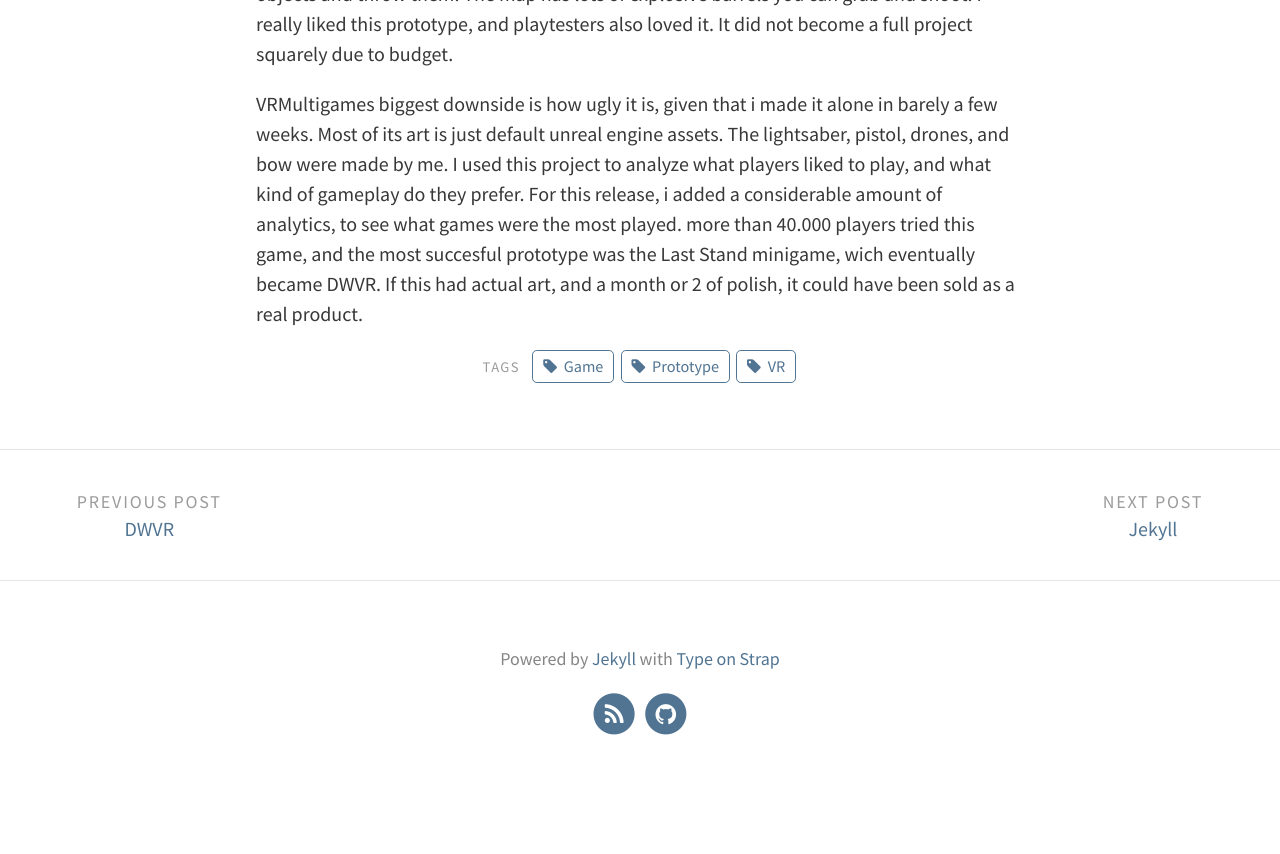
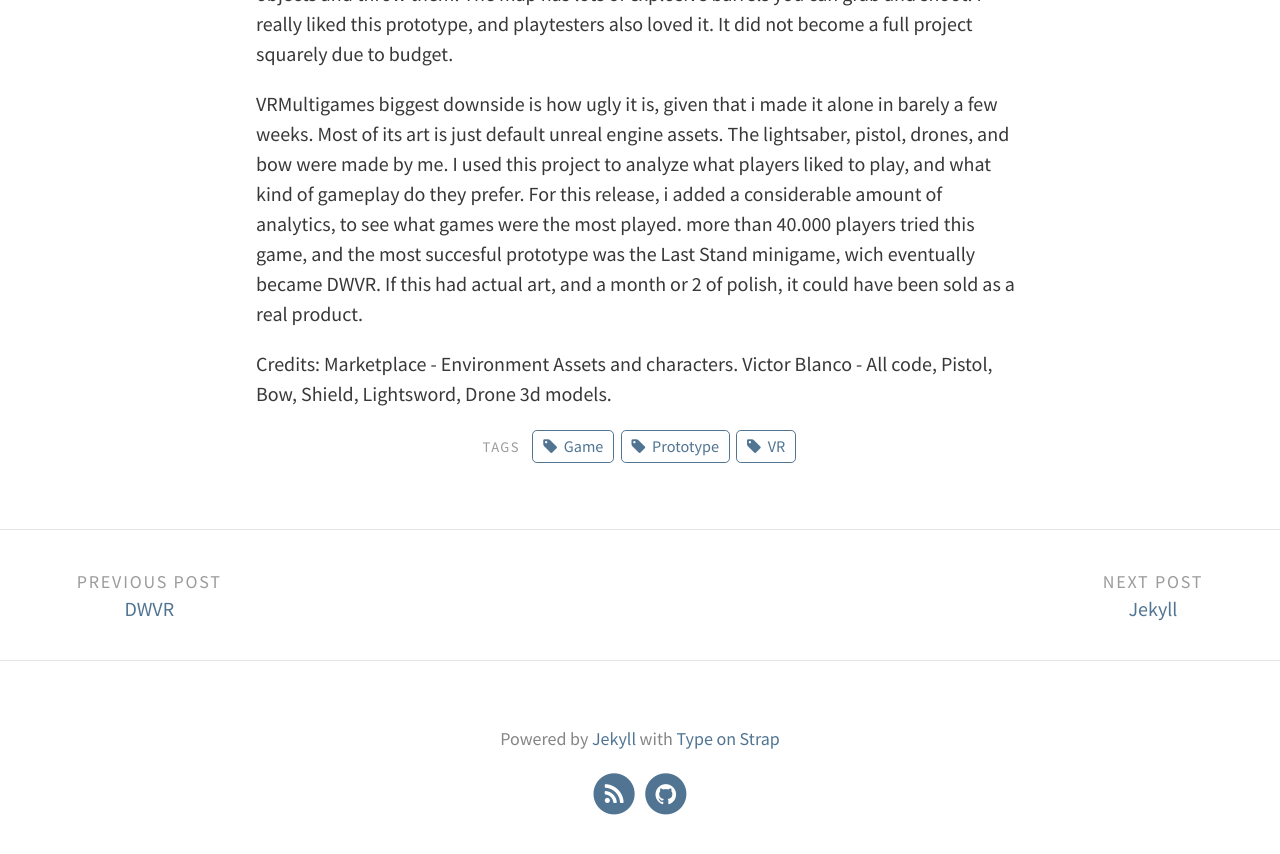
Before and after one commit to vblanco20-1/vblanco20-1.github.io, a Jekyll site: the page built from _portfolio/vrmultigames.md, in a window 1280 px wide and 900 px high, scrolled down 3056 px. Shown: the top 854 px of the window. Built offline with Jekyll 4.4.1, drawn with Linux system fonts in a browser that asks for light colours; before the commit the page ends 3876 px from its top, so only the background shows below that.

Commit message:
More to vrmultigames

```diff
--- a/_portfolio/vrmultigames.md
+++ b/_portfolio/vrmultigames.md
@@ -37,3 +37,7 @@ I really liked this prototype, and playtesters also loved it. It did not become
  VRMultigames biggest downside is how ugly it is, given that i made it alone in barely a few weeks. Most of its art is just default unreal engine assets. The lightsaber, pistol, drones, and bow were made by me.
  I used this project to analyze what players liked to play, and what kind of gameplay do they prefer. For this release, i added a considerable amount of analytics, to see what games were the most played. more than 40.000 players tried this game, and the most succesful prototype was the Last Stand minigame, wich eventually became DWVR.
  If this had actual art, and a month or 2 of polish, it could have been sold as a real product.
+
+Credits:
+Marketplace - Environment Assets and characters.
+Victor Blanco - All code, Pistol, Bow, Shield, Lightsword, Drone 3d models.
```
